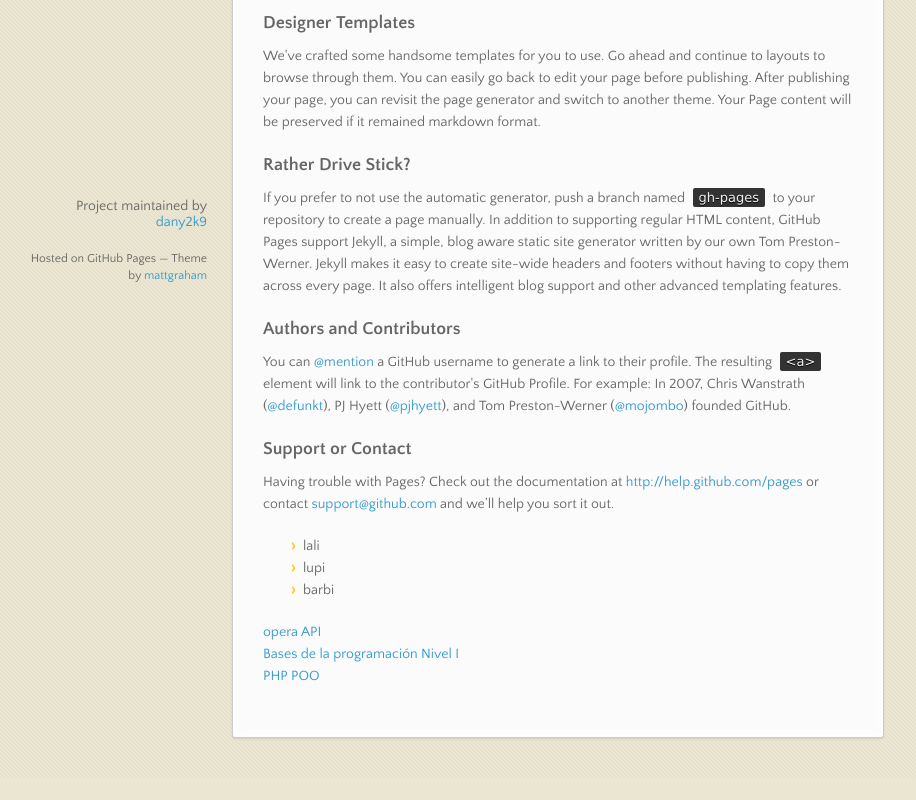
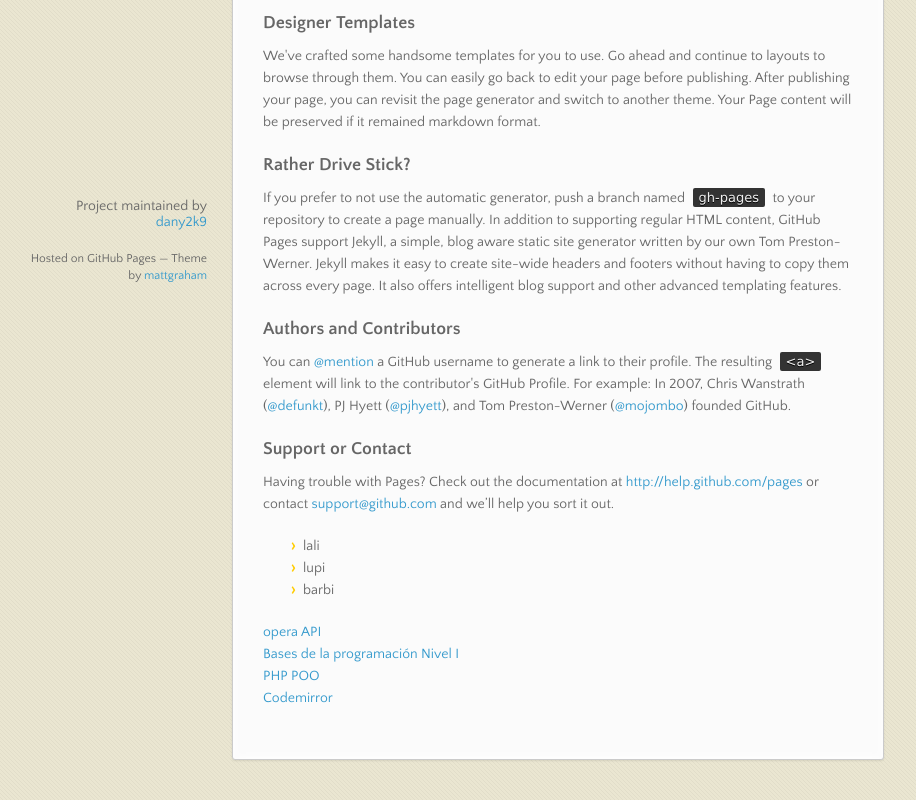
Before and after one commit to dany2k9/apuntes, a plain HTML site: page index.html in a window 1280 px wide. Shown: the part 476-1276 px from the top of the page, without its empty margins (83-999 px from the left). Before the commit the page ends 1254 px from the top, so only its background shows below. Drawn offline with nearby package versions, Linux system fonts and the light colour scheme.

Commit message:
codemirror 2

```diff
--- a/index.html
+++ b/index.html
@@ -74,7 +74,8 @@ $ git checkout gh-pages
         </ul>
         <a href="operaAPI.html">opera API</a><br>
         <a href="prog1.html">Bases de la programación Nivel I</a> <br>
-        <a href="php_poo2.html">PHP POO</a>
+        <a href="php_poo2.html">PHP POO</a> <br>
+         <a href="codemirror/index.html">Codemirror</a>
       </section>
       <footer>
         <p>Project maintained by <a href="https://github.com/dany2k9">dany2k9</a></p>
```
